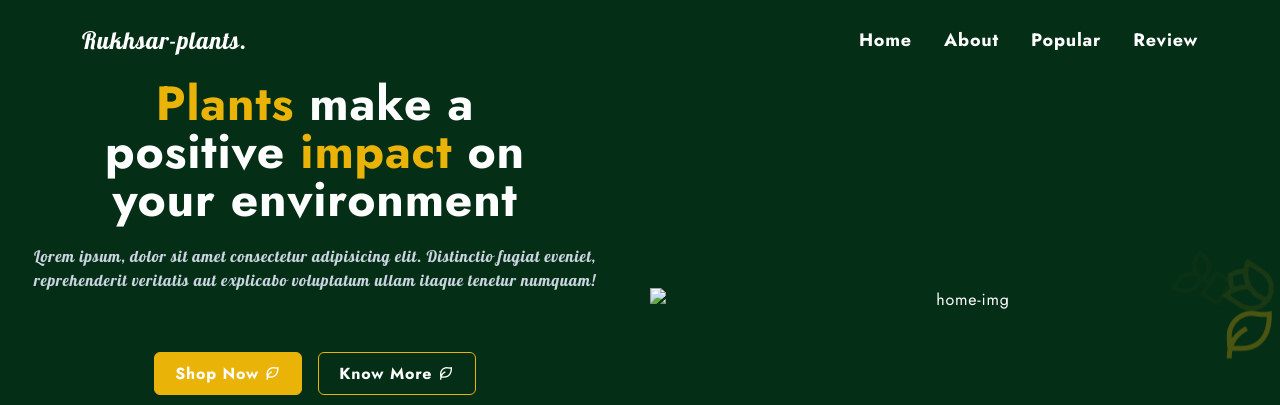
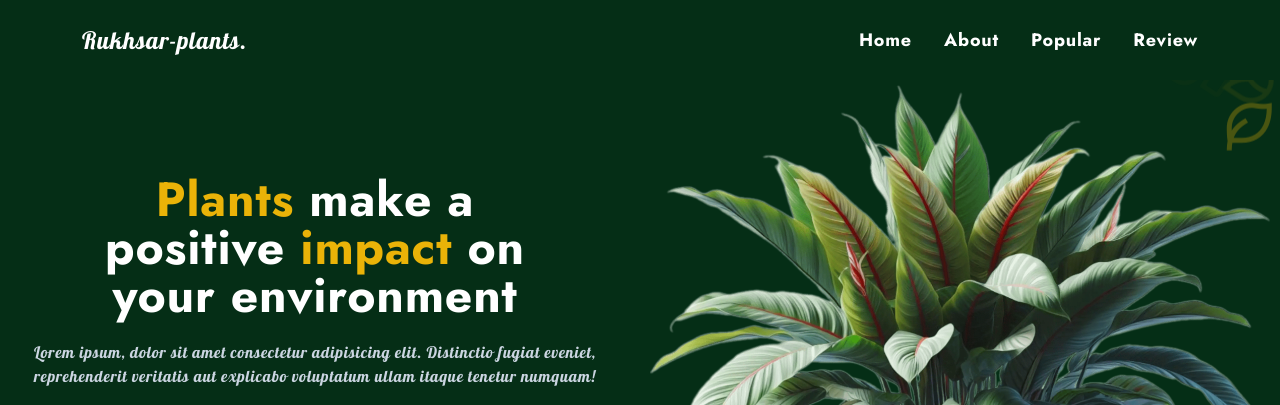
Before and after one commit to Rukhsar738/plant-Rukhsar, a website: page index.html in a window 1280 px wide. Shown: the top 405 px of the page. Drawn offline with nearby package versions, Linux system fonts and the light colour scheme; the site is published under a folder, as on GitHub Pages, so addresses that start at the root find nothing; a web font is replaced by a local one.

Commit message:
fixed image path

```diff
--- a/index.html
+++ b/index.html
@@ -110,7 +110,7 @@
                 </div>
                 <!-- image -->
                 <div class="w-full relative  lg:w-1/2">
-                    <img src="/assets/img/home.png" alt="home-img">
+                    <img src="./assets/img/home.png" alt="home-img">
                     <!-- leaf -->
                     <div class=" absolute -top-10 right-0 opacity-30 xl:top-5
                          animate-movingY">
```
